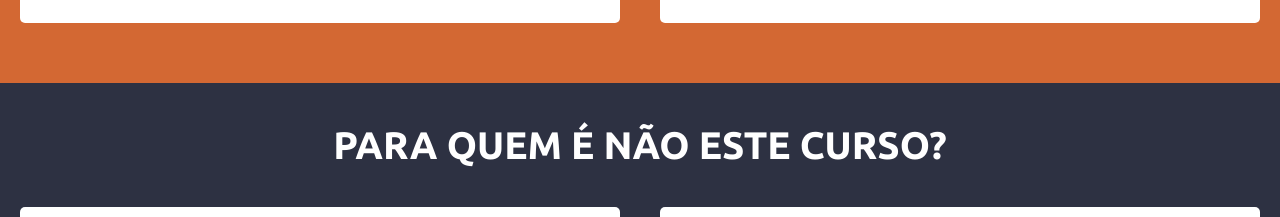
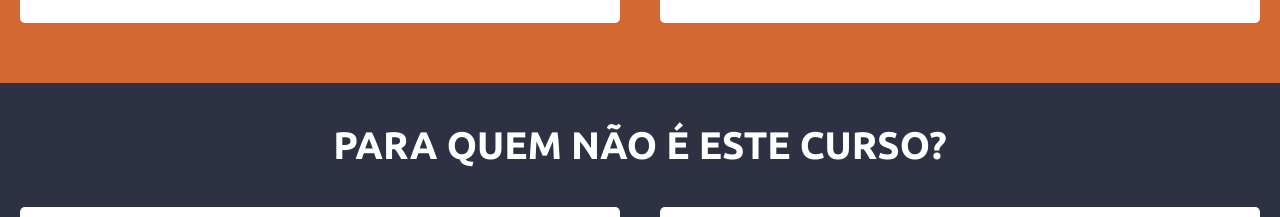
Before and after one commit to anderson-front/celular-essential, a plain HTML site: page index.html in a window 1280 px wide. Shown: the part 3364-3581 px from the top of the page. Drawn offline with Linux system fonts and the light colour scheme; files whose address does not match are found by name.

Commit message:
Ajuste no title Para quem não é este curso

```diff
--- a/index.html
+++ b/index.html
@@ -238,7 +238,7 @@ Eu vou te ensinar a executar este serviço de forma prática, simples, rápida e
                     <div class="main_course_rating_content">
                         <article class="main_course_rating_content_title">
                             <header>
-                                <h2>PARA QUEM É NÃO ESTE CURSO?</h2>
+                                <h2>PARA QUEM  NÃO É ESTE CURSO?</h2>
                             </header>
                         </article>
 
```
